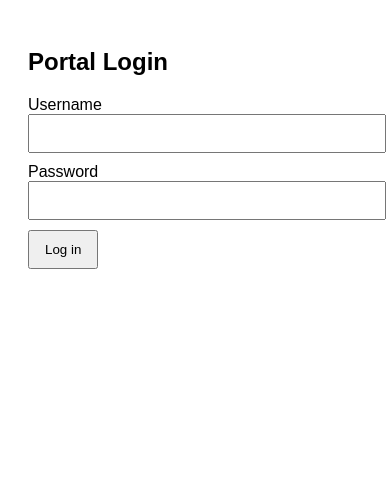
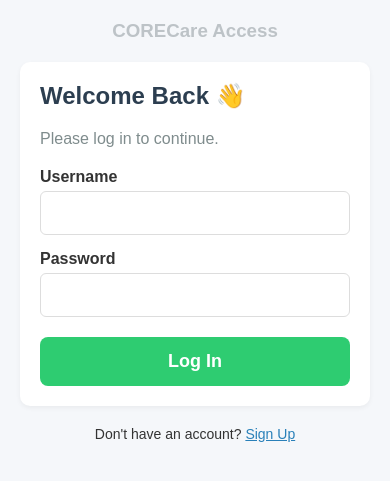
Before and after one commit to hcunanan79/COREcare-access, a Django app: page /portal/login/ in a window 390 px wide. Shown: the top 481 px of the page. Run offline with Django 5.2, Linux system fonts and the light colour scheme.

Commit message:
Align design with existing Caregiver Portal mobile assets

```diff
--- /dev/null
+++ b/portal/static/portal/styles.css
@@ -0,0 +1,90 @@
+/* Mobile-First Design (Matching Caregiver Portal) */
+body {
+    font-family: Arial, sans-serif;
+    padding: 20px;
+    background: #f5f7fa;
+    color: #333;
+    margin: 0;
+}
+
+h1,
+h2,
+h3 {
+    margin-top: 0;
+    color: #2c3e50;
+}
+
+/* Card Component */
+.card {
+    background: #fff;
+    padding: 20px;
+    border-radius: 10px;
+    margin-bottom: 20px;
+    box-shadow: 0 2px 5px rgba(0, 0, 0, 0.05);
+}
+
+/* Form Elements */
+label {
+    display: block;
+    font-weight: bold;
+    margin-top: 15px;
+    margin-bottom: 5px;
+}
+
+input[type="text"],
+input[type="password"],
+input[type="email"],
+select,
+textarea {
+    width: 100%;
+    padding: 12px;
+    font-size: 16px;
+    border: 1px solid #ddd;
+    border-radius: 6px;
+    box-sizing: border-box;
+    /* Ensures padding doesn't break width */
+}
+
+/* Buttons */
+.btn {
+    display: block;
+    width: 100%;
+    padding: 14px;
+    font-size: 18px;
+    font-weight: bold;
+    text-align: center;
+    border: none;
+    border-radius: 8px;
+    cursor: pointer;
+    text-decoration: none;
+    margin-top: 20px;
+    box-sizing: border-box;
+}
+
+.btn-primary {
+    background: #2ecc71;
+    /* Green */
+    color: white;
+}
+
+.btn-secondary {
+    background: #ecf0f1;
+    color: #7f8c8d;
+}
+
+/* Utilities */
+.text-center {
+    text-align: center;
+}
+
+.mt-2 {
+    margin-top: 10px;
+}
+
+.text-small {
+    font-size: 14px;
+}
+
+a {
+    color: #2980b9;
+}
--- a/templates/base.html
+++ b/templates/base.html
@@ -1,10 +1,23 @@
+{% load static %}
 <!DOCTYPE html>
-<html> lang="en">
+<html>
+
 <head>
-	<meta charset="UTF-8"
-	<title>Bay Area Elite HomeCare</title>
+	<meta charset="UTF-8">
+	<meta name="viewport" content="width=device-width, initial-scale=1.0">
+	<title>{% block title %}CORECare Access{% endblock %}</title>
+	<link rel="stylesheet" href="{% static 'portal/styles.css' %}">
 </head>
+
 <body>
-        {% block content %}{% endblock %}
+
+	<!-- Simple Mobile Header -->
+	<div style="margin-bottom: 20px; text-align: center;">
+		<h3 style="margin:0; color:#bdc3c7;">CORECare Access</h3>
+	</div>
+
+	{% block content %}{% endblock %}
+
 </body>
+
 </html>
--- a/templates/portal/login.html
+++ b/templates/portal/login.html
@@ -1,29 +1,30 @@
-<!doctype html>
-<html>
-<head>
-  <meta name="viewport" content="width=device-width, initial-scale=1">
-  <title>Portal Login</title>
-</head>
-<body style="font-family: Arial; padding: 20px;">
-  <h2>Portal Login</h2>
+{% extends "base.html" %}
+
+{% block title %}Log In{% endblock %}
+
+{% block content %}
+<div class="card">
+  <h2>Welcome Back 👋</h2>
+  <p style="color:#7f8c8d; margin-bottom: 20px;">Please log in to continue.</p>
 
   {% if error %}
-    <p style="color:red;">{{ error }}</p>
+  <p style="color: #e74c3c; background: #fadbd8; padding: 10px; border-radius: 6px;">{{ error }}</p>
   {% endif %}
 
   <form method="POST">
     {% csrf_token %}
-    <div style="margin-bottom:10px;">
-      <label>Username</label><br>
-      <input name="username" style="width:100%; padding:10px;">
-    </div>
 
-    <div style="margin-bottom:10px;">
-      <label>Password</label><br>
-      <input type="password" name="password" style="width:100%; padding:10px;">
-    </div>
+    <label>Username</label>
+    <input name="username" type="text" required>
 
-    <button type="submit" style="padding:10px 15px;">Log in</button>
+    <label>Password</label>
+    <input type="password" name="password" required>
+
+    <button type="submit" class="btn btn-primary">Log In</button>
   </form>
-</body>
-</html>
+</div>
+
+<div class="text-center mt-2">
+  <p class="text-small">Don't have an account? <a href="{% url 'signup' %}">Sign Up</a></p>
+</div>
+{% endblock %}
```
Also changed, not shown: templates/portal/portal_home.html (+17 -2 lines), templates/portal/signup.html (+22 -13 lines).
